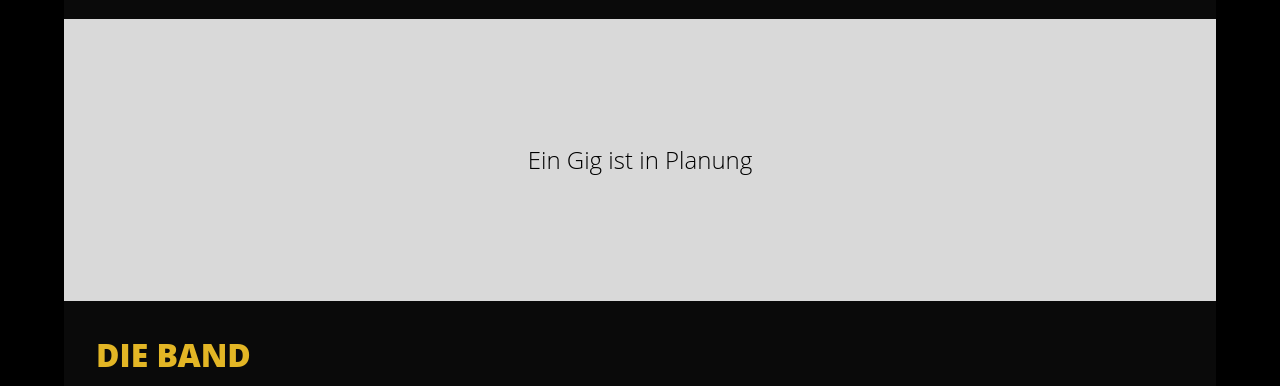
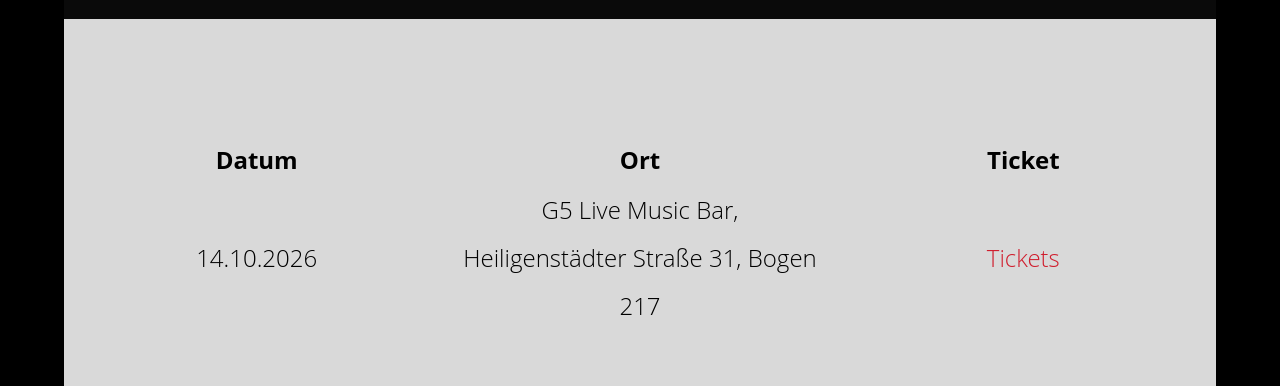
Before and after one commit to LarryCode-tech/Majest-tsbedarf-Website, a plain HTML site: page index.html in a window 1280 px wide. Shown: the part 1440-1826 px from the top of the page. Drawn offline with Linux system fonts and the light colour scheme.

Commit message:
Update index.html

```diff
--- a/index.html
+++ b/index.html
@@ -103,21 +103,22 @@
 		<div class = "Abschnitt dates">
 
 			<table class="event-tabelle">
-    			<!-- <thead>
+    			<thead>
         			<tr>
 						<th>Datum</th>
 						<th>Ort</th>
 						<th>Ticket</th>
 					</tr>
-				</thead> -->
+				</thead>
 
 				<tbody>
 					<tr>
-						<td>Ein Gig ist in Planung</td>
-						<!-- <td>1160 Wien</td>
+						<!-- <td>Ein Gig ist in Planung</td> -->
+						<td>14.10.2026 </td>
+						<td>G5 Live Music Bar, <br> Heiligenstädter Straße 31, Bogen 217</td>
 						<td>
-							<a href="https://www.instagram.com/majestaetsbedarf/" target="_blank">Tickets</a>
-						</td> -->
+							<a href="https://ticket1389.tickethome.at/buchen/297/14.10.2026/1900&ref=maj" target="_blank">Tickets</a>
+						</td>
 					</tr>
 
 				</tbody>
```
